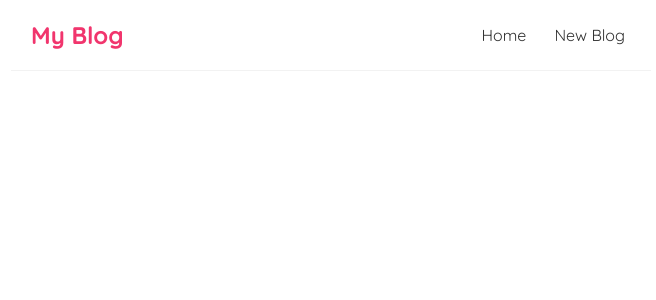
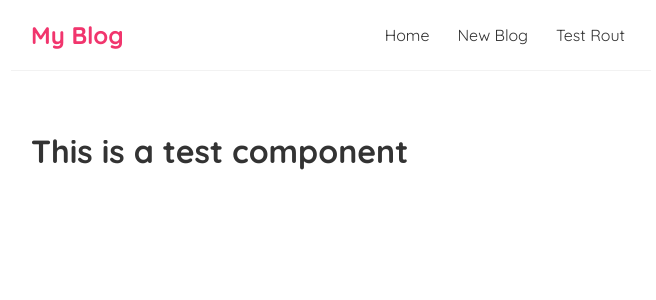
Before and after one commit to naveendray/personal-blog, a React (Create React App) app: page /test in a window 1280 px wide. Shown: the top 300 px of the page, without its empty margins (309-965 px from the left). Built offline with nearby package versions, Linux system fonts and the light colour scheme.

Commit message:
stage-22-add test route

```diff
--- a/src/App.js
+++ b/src/App.js
@@ -2,6 +2,7 @@ import logo from './logo.svg';
 import Navbar from './Navbar';
 import Home from './Home';
 import Create from './Create';
+import Test from './Test';
 import { BrowserRouter as Router, Route, Switch } from 'react-router-dom';
 
 function App() {
@@ -22,6 +23,9 @@ function App() {
           <Route path="/create">
             <Create />
           </Route>
+          <Route path="/test">
+            <Test />
+          </Route>
         </Switch>
       </div>
     </div>
--- a/src/Navbar.js
+++ b/src/Navbar.js
@@ -5,6 +5,7 @@ const Navbar = () => {
             <div className="links">
                 <a href="/">Home</a>
                 <a href="/create">New Blog</a>
+                <a href="/test">Test Rout</a>
             </div>
         </nav>
      );
--- /dev/null
+++ b/src/Test.js
@@ -0,0 +1,9 @@
+const Test = () => {
+    return (
+        <div className="test">
+            <h1>This is a test component</h1>
+        </div>
+     );
+}
+
+export default Test;
```
